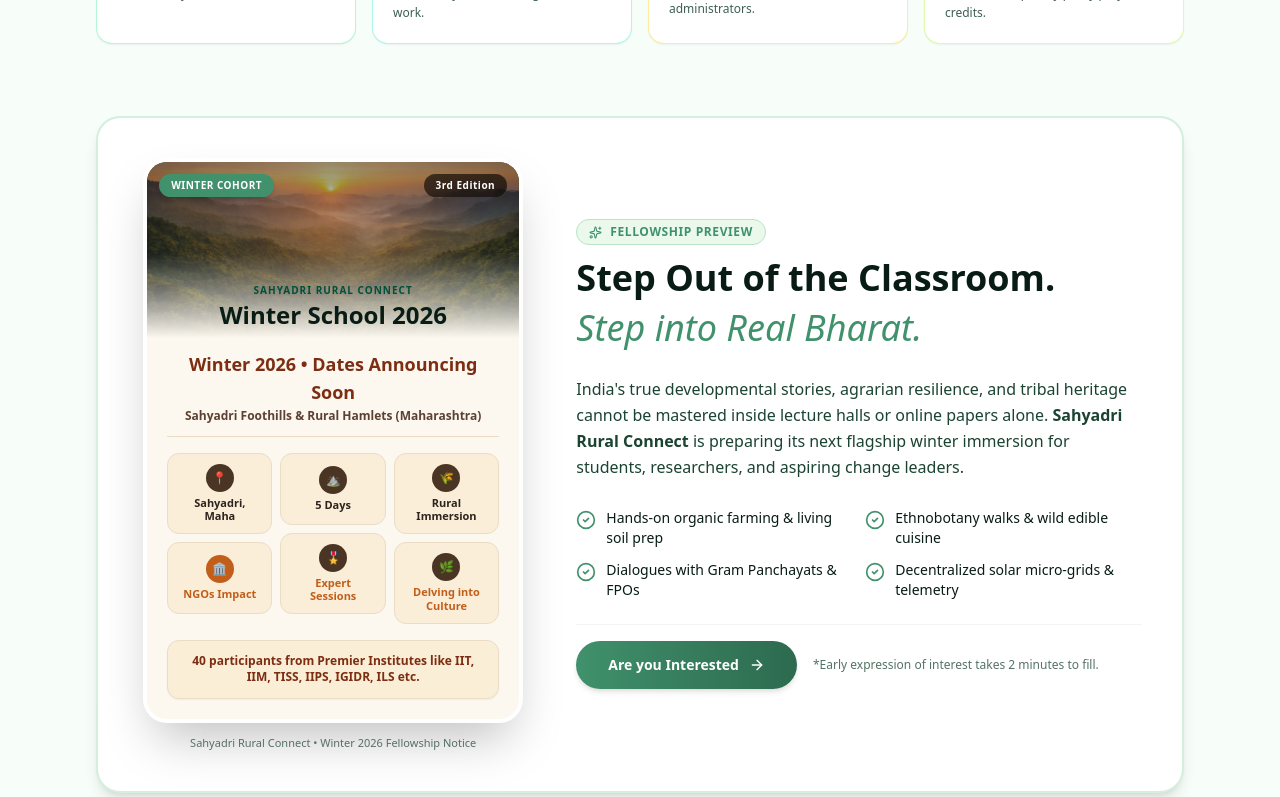
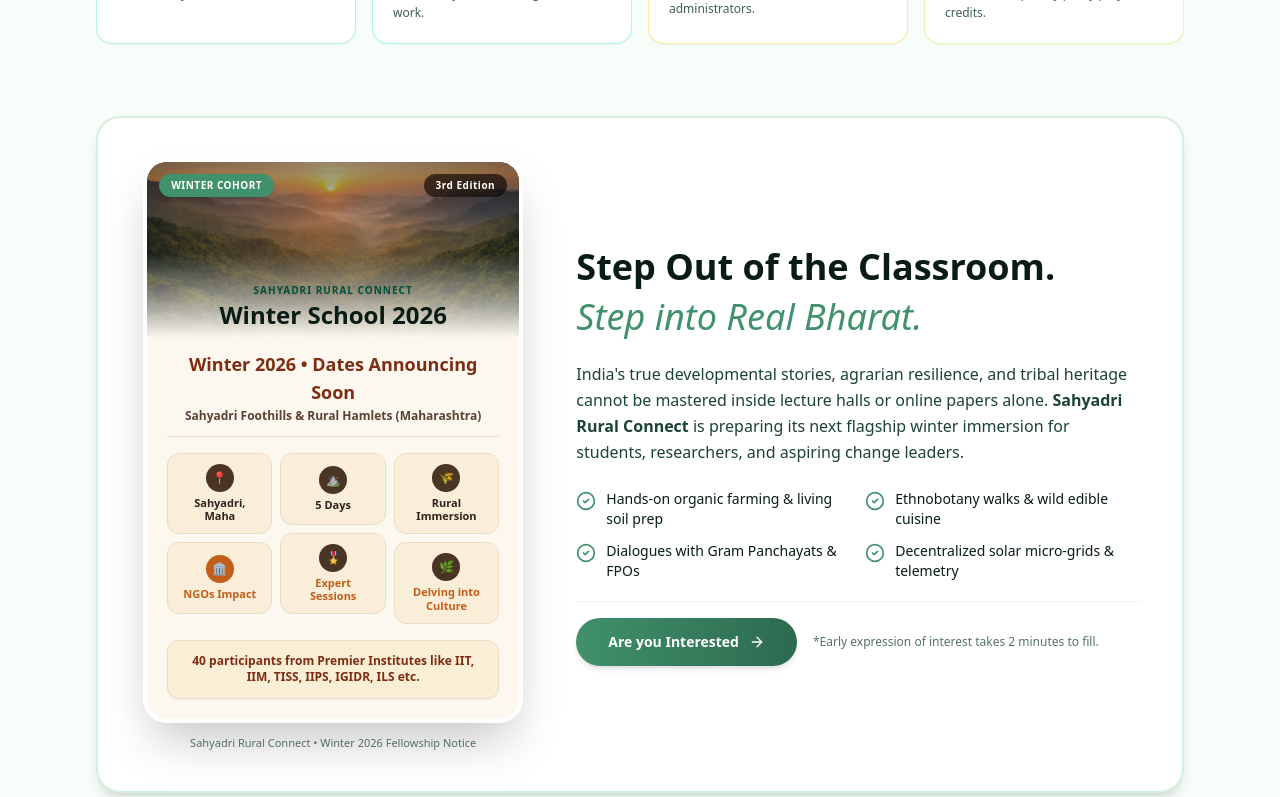
Before and after one commit to guptadipti0123-netizen/sahyadri-winter-school, a Next.js app: page /register in a window 1280 px wide. Shown: the part 639-1436 px from the top of the page. Built offline with nearby package versions, Linux system fonts and the light colour scheme.

Commit message:
fix: remove Fellowship Preview badge and elevate heading on register page

```diff
--- a/src/app/register/page.js
+++ b/src/app/register/page.js
@@ -291,12 +291,8 @@ export default function RegisterPage() {
           </div>
 
           {/* Right: Detailed Narrative & Features */}
-          <div className="lg:col-span-7 space-y-6">
-            <div className="space-y-2">
-              <div className="inline-flex items-center gap-2 px-3 py-1 rounded-full bg-frosted_mint/50 border border-celadon text-sea_green text-xs font-bold uppercase tracking-wider">
-                <Sparkles size={13} />
-                <span>Fellowship Preview</span>
-              </div>
+          <div className="lg:col-span-7 space-y-5">
+            <div>
               <h2 className="font-serif text-2xl sm:text-3xl md:text-4xl font-bold text-evergreen leading-snug">
                 Step Out of the Classroom. <br />
                 <span className="text-sea_green italic font-normal">Step into Real Bharat.</span>
```
